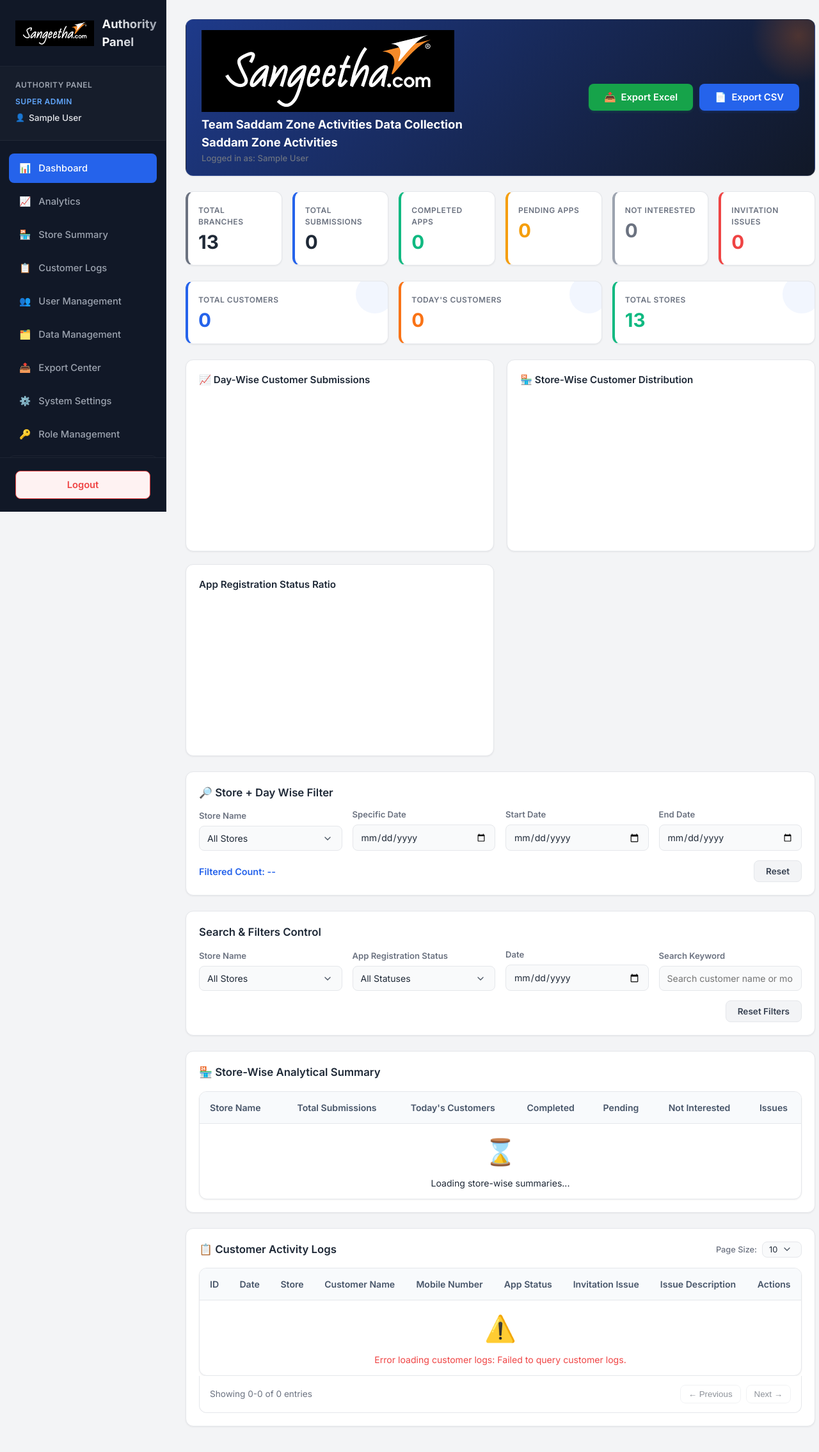
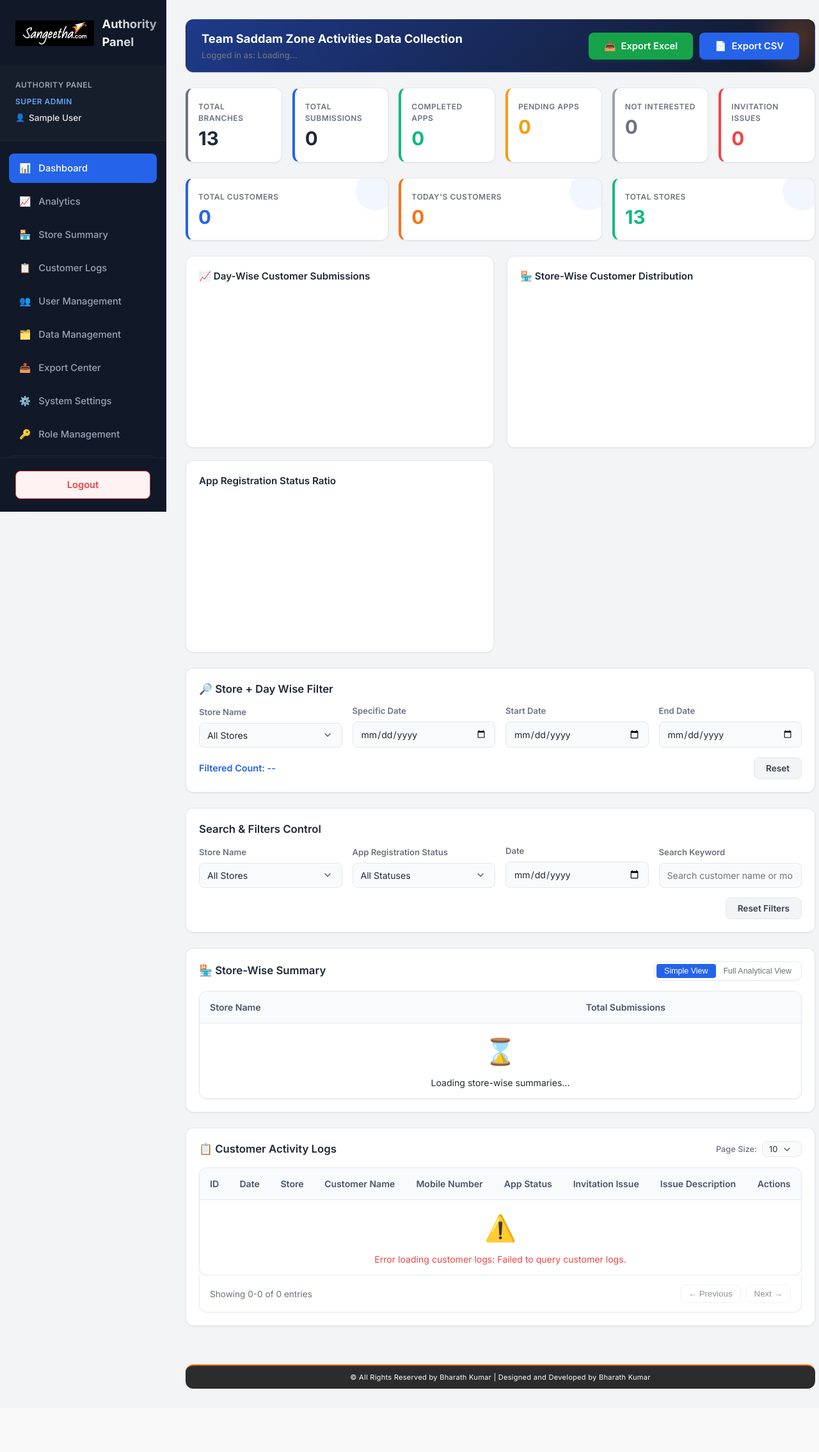
Before and after one commit to Bharathroy03/52nd_anniversay_data, a Flask app: page /admin-dashboard in a window 1280 px wide. Shown: the top 2270 px of the page at 64% size. After the commit the page ends 2171 px from the top, so only its background shows below. Run offline with Flask 3, Linux system fonts and the light colour scheme; the visitor is signed in with stand-in values (Sample User, id 1); a map, chart or similar area stays blank.

Commit message:
Implement Simple View and Full Analytical View toggle for Store-Wise summary grid

```diff
--- a/static/js/admin.js
+++ b/static/js/admin.js
@@ -369,7 +369,7 @@ document.addEventListener("DOMContentLoaded", () => {
           const roleText = role === 'super_admin' ? 'Super Admin' : 'Admin & Store Head';
           const userRoleGreeting = document.getElementById("userRoleGreeting");
           if (userRoleGreeting) {
-            userRoleGreeting.textContent = `Logged in as: ${result.user.name}`;
+            userRoleGreeting.textContent = `Logged in as: ${roleText}`;
           }
 
           const settingsLink = document.getElementById("nav-settings");
@@ -505,13 +505,13 @@ document.addEventListener("DOMContentLoaded", () => {
       sorted.forEach(stats => {
         const tr = document.createElement("tr");
         tr.innerHTML = `
-          <td data-label="Store Name"><strong>${stats.store_name}</strong></td>
-          <td data-label="Total Customers" style="text-align: center; font-weight: 600;">${stats.total_customers}</td>
-          <td data-label="Today's Customers" style="text-align: center; color: var(--accent); font-weight: 600;">${stats.todays_customers}</td>
-          <td data-label="Completed" style="text-align: center; color: var(--color-success); font-weight: 600;">${stats.completed}</td>
-          <td data-label="Pending" style="text-align: center; color: var(--color-warning); font-weight: 600;">${stats.pending}</td>
-          <td data-label="Not Interested" style="text-align: center; color: var(--text-muted);">${stats.not_interested}</td>
-          <td data-label="Invitation Issues" style="text-align: center; color: var(--color-danger); font-weight: 600;">${stats.invitation_issues}</td>
+          <td><strong>${stats.store_name}</strong></td>
+          <td style="text-align: center; font-weight: 600;">${stats.total_customers}</td>
+          <td style="text-align: center; color: var(--accent); font-weight: 600;">${stats.todays_customers}</td>
+          <td style="text-align: center; color: var(--color-success); font-weight: 600;">${stats.completed}</td>
+          <td style="text-align: center; color: var(--color-warning); font-weight: 600;">${stats.pending}</td>
+          <td style="text-align: center; color: var(--text-muted);">${stats.not_interested}</td>
+          <td style="text-align: center; color: var(--color-danger); font-weight: 600;">${stats.invitation_issues}</td>
         `;
         storeSummaryBody.appendChild(tr);
       });
@@ -719,26 +719,26 @@ document.addEventListener("DOMContentLoaded", () => {
 
         if (currentUserRole === 'admin_store_head') {
           tr.innerHTML = `
-            <td data-label="Submission ID">${sub.id}</td>
-            <td data-label="Submitted Date" style="white-space: nowrap;">${dateStr}</td>
-            <td data-label="Store Name"><strong>${sub.store_name}</strong></td>
-            <td data-label="Customer Name" class="td-name">${sub.customer_name}</td>
-            <td data-label="Mobile Number">${sub.mobile_number}</td>
-            <td data-label="App Status"><span class="badge ${regBadgeClass}">${sub.app_registration_status}</span></td>
-            <td data-label="Invitation Issue"><span class="badge ${issueBadgeClass}">${sub.invitation_issue}</span></td>
-            <td data-label="Issue Description" class="td-desc" title="${sub.issue_description || 'No Issue'}">${sub.issue_description || '<span style="color:#9ca3af;">No Issue</span>'}</td>
+            <td>${sub.id}</td>
+            <td style="white-space: nowrap;">${dateStr}</td>
+            <td><strong>${sub.store_name}</strong></td>
+            <td class="td-name">${sub.customer_name}</td>
+            <td>${sub.mobile_number}</td>
+            <td><span class="badge ${regBadgeClass}">${sub.app_registration_status}</span></td>
+            <td><span class="badge ${issueBadgeClass}">${sub.invitation_issue}</span></td>
+            <td class="td-desc" title="${sub.issue_description || 'No Issue'}">${sub.issue_description || '<span style="color:#9ca3af;">No Issue</span>'}</td>
           `;
         } else {
           tr.innerHTML = `
-            <td data-label="Submission ID">${sub.id}</td>
-            <td data-label="Submitted Date" style="white-space: nowrap;">${dateStr}</td>
-            <td data-label="Store Name"><strong>${sub.store_name}</strong></td>
-            <td data-label="Customer Name" class="td-name">${sub.customer_name}</td>
-            <td data-label="Mobile Number">${sub.mobile_number}</td>
-            <td data-label="App Status"><span class="badge ${regBadgeClass}">${sub.app_registration_status}</span></td>
-            <td data-label="Invitation Issue"><span class="badge ${issueBadgeClass}">${sub.invitation_issue}</span></td>
-            <td data-label="Issue Description" class="td-desc" title="${sub.issue_description || 'No Issue'}">${sub.issue_description || '<span style="color:#9ca3af;">No Issue</span>'}</td>
-            <td data-label="Actions" class="action-cell">
+            <td>${sub.id}</td>
+            <td style="white-space: nowrap;">${dateStr}</td>
+            <td><strong>${sub.store_name}</strong></td>
+            <td class="td-name">${sub.customer_name}</td>
+            <td>${sub.mobile_number}</td>
+            <td><span class="badge ${regBadgeClass}">${sub.app_registration_status}</span></td>
+            <td><span class="badge ${issueBadgeClass}">${sub.invitation_issue}</span></td>
+            <td class="td-desc" title="${sub.issue_description || 'No Issue'}">${sub.issue_description || '<span style="color:#9ca3af;">No Issue</span>'}</td>
+            <td class="action-cell">
               <button class="action-btn action-btn-edit" title="Edit" data-id="${sub.id}">✏️</button>
               <button class="action-btn action-btn-delete" title="Delete" data-id="${sub.id}">🗑️</button>
             </td>
@@ -2145,6 +2145,25 @@ document.addEventListener("DOMContentLoaded", () => {
       }
     });
 
+    // Store Wise Summary Table View Toggle
+    const btnSimple = document.getElementById("btnStoreSimpleView");
+    const btnFull = document.getElementById("btnStoreFullView");
+    const storeTable = document.getElementById("storeSummaryTable");
+
+    if (btnSimple && btnFull && storeTable) {
+      btnSimple.addEventListener("click", () => {
+        btnSimple.classList.add("active");
+        btnFull.classList.remove("active");
+        storeTable.classList.add("simple-view");
+      });
+
+      btnFull.addEventListener("click", () => {
+        btnFull.classList.add("active");
+        btnSimple.classList.remove("active");
+        storeTable.classList.remove("simple-view");
+      });
+    }
+
     // Initialize fetches sequence
     (async () => {
       await loadStores();
--- a/templates/admin-dashboard.html
+++ b/templates/admin-dashboard.html
@@ -98,15 +98,9 @@
       <!-- Top Navbar -->
       <header class="top-navbar">
         <button class="mobile-toggle" id="sidebarToggle">☰</button>
-        <div class="navbar-brand-wrapper">
-          {% if logos.primary %}
-          <img src="/static/images/{{ logos.primary }}" class="mobile-navbar-logo" alt="Logo">
-          {% endif %}
-          <div style="display: flex; flex-direction: column;">
-            <div class="navbar-title desktop-title">Team Saddam Zone Activities Data Collection</div>
-            <div class="navbar-title mobile-title">Saddam Zone Activities</div>
-            <div id="userRoleGreeting" style="font-size: 0.82rem; color: var(--text-muted); font-weight: 500; margin-top: 2px;">Logged in as: {{ session.get('full_name', 'Loading...') }}</div>
-          </div>
+        <div style="display: flex; flex-direction: column;">
+          <div class="navbar-title">Team Saddam Zone Activities Data Collection</div>
+          <div id="userRoleGreeting" style="font-size: 0.82rem; color: var(--text-muted); font-weight: 500; margin-top: 2px;">Logged in as: Loading...</div>
         </div>
         <div class="navbar-actions">
           <button id="exportExcelBtn" class="btn btn-excel">
@@ -257,11 +251,15 @@
 
       <!-- Store-Wise Summary Grid -->
       <section class="card" id="stores-section" style="margin-bottom: 24px; padding: 20px;">
-        <div class="table-section-title">
-          <span>🏪 Store-Wise Analytical Summary</span>
+        <div class="table-section-title" style="display: flex; justify-content: space-between; align-items: center; flex-wrap: wrap; gap: 10px;">
+          <span>🏪 Store-Wise Summary</span>
+          <div class="view-toggle-buttons">
+            <button type="button" id="btnStoreSimpleView" class="view-toggle-btn active">Simple View</button>
+            <button type="button" id="btnStoreFullView" class="view-toggle-btn">Full Analytical View</button>
+          </div>
         </div>
         <div class="table-container">
-          <table class="data-table" id="storeSummaryTable">
+          <table class="data-table simple-view" id="storeSummaryTable">
             <thead>
               <tr>
                 <th>Store Name</th>
@@ -561,6 +559,37 @@
 
       <!-- Custom System Styles for Printable Reports -->
       <style>
+        /* Store summary view toggle */
+        #storeSummaryTable.simple-view th:nth-child(n+3),
+        #storeSummaryTable.simple-view td:nth-child(n+3) {
+          display: none;
+        }
+        .view-toggle-buttons {
+          display: flex;
+          background: rgba(255, 255, 255, 0.05);
+          padding: 3px;
+          border-radius: var(--radius-sm);
+          border: 1px solid var(--surface-border);
+        }
+        .view-toggle-btn {
+          background: transparent;
+          border: none;
+          color: var(--text-muted);
+          padding: 4px 12px;
+          font-size: 0.78rem;
+          font-weight: 500;
+          cursor: pointer;
+          border-radius: 4px;
+          transition: all 0.2s ease;
+        }
+        .view-toggle-btn:hover {
+          color: var(--text-main);
+        }
+        .view-toggle-btn.active {
+          background: var(--primary);
+          color: white;
+        }
+
         @media print {
           body * {
             visibility: hidden;
```
